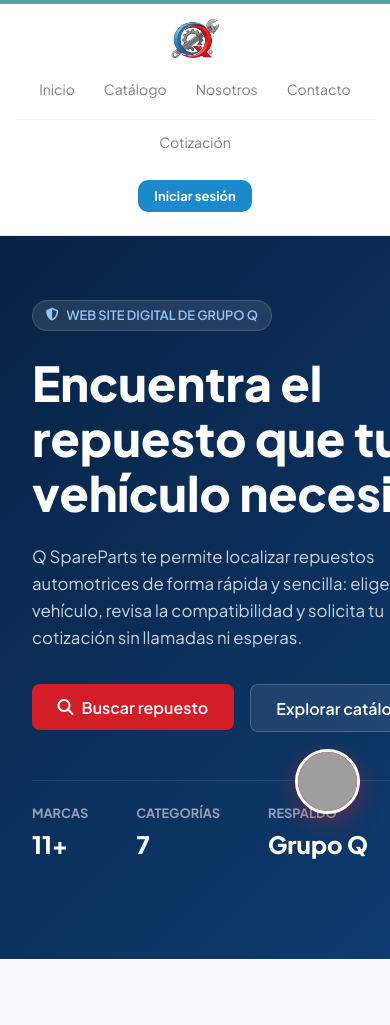
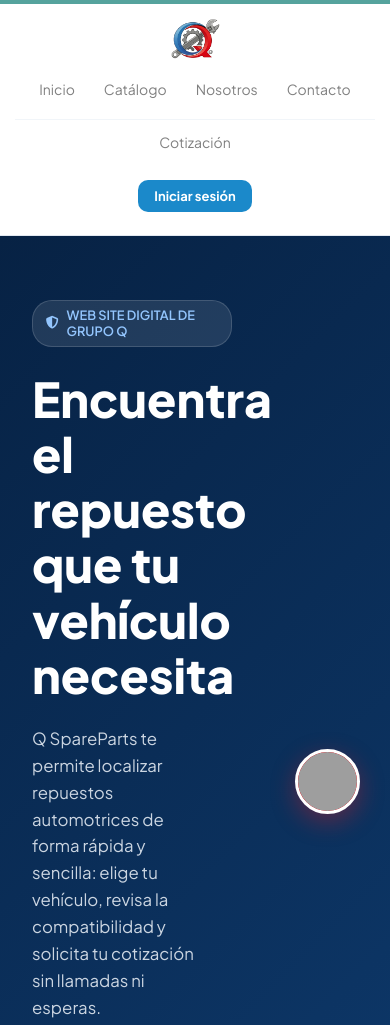
Before and after one commit to DavQ2027/Q-parts, a plain HTML site: page index.html in a window 390 px wide. Shown: the top 1025 px of the page. Drawn offline with Linux system fonts and the light colour scheme; no server answers; grey boxes are pictures that could not be loaded.

Commit message:
responsive

```diff
--- a/index.html
+++ b/index.html
@@ -1370,6 +1370,10 @@
   #derecha button {
     padding: 7px 14px;
     font-size: 13px;
+  }
+
+  .hero-content{
+    width: 200px;
   }
 }
 
```
